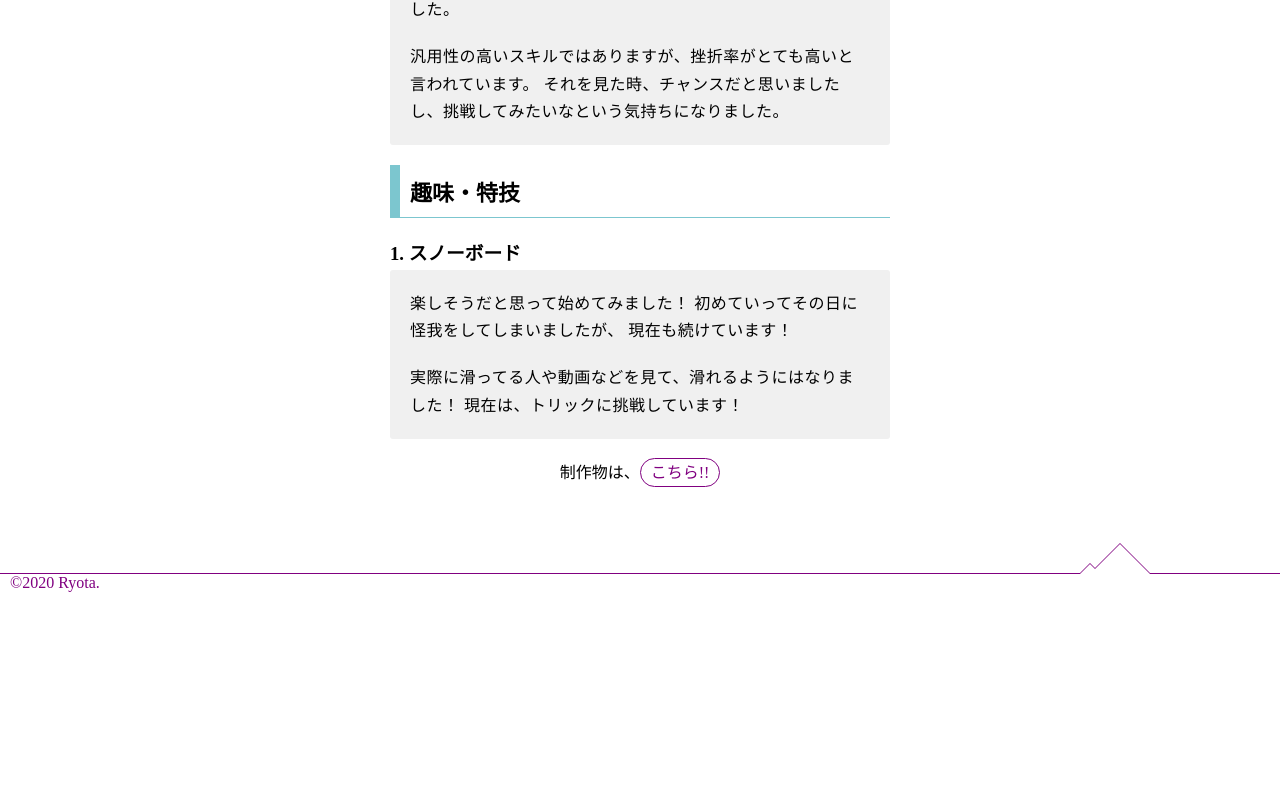
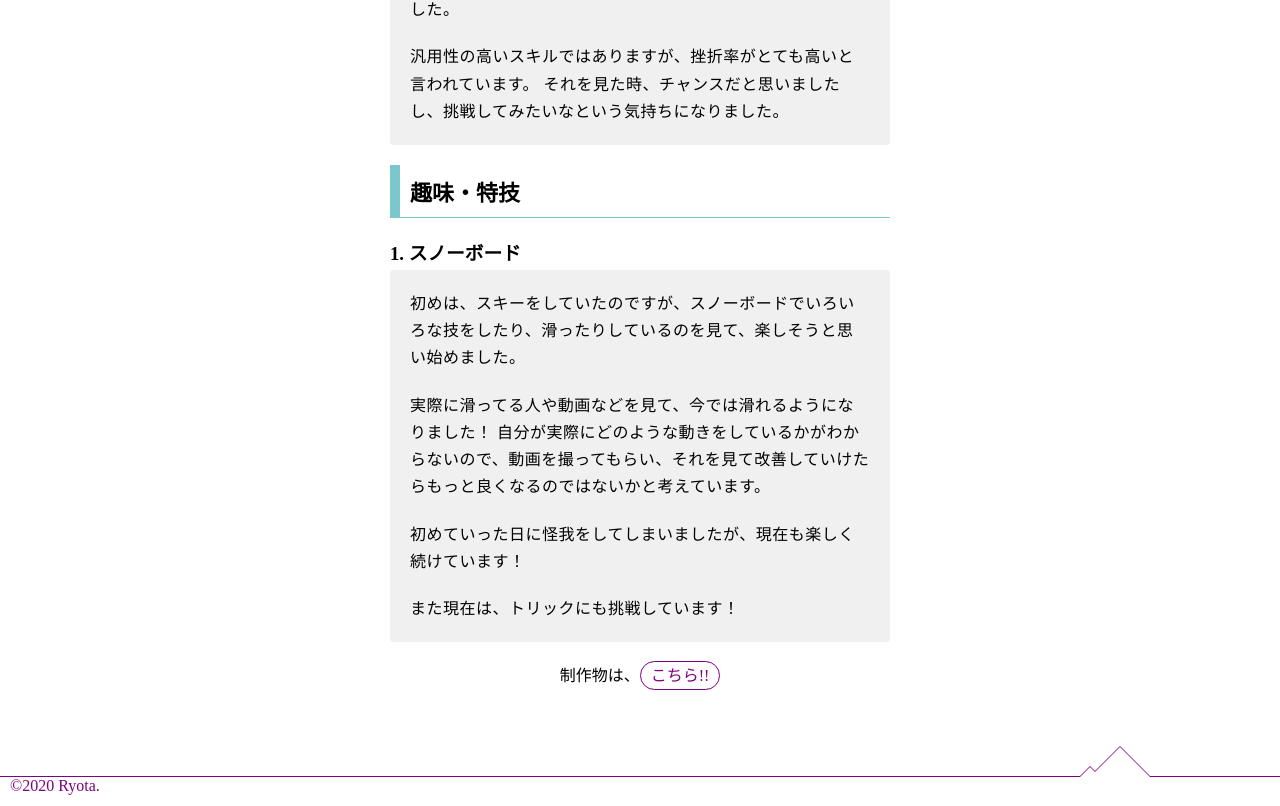
Before and after one commit to ryota-sb/ryota-site, a Vue app: page /about in a window 1280 px wide. Shown: the part 1349-2155 px from the top of the page. Before the commit the page ends 1952 px from the top, so only its background shows below. Built offline with nearby package versions, Linux system fonts and the light colour scheme.

Commit message:
about page 文面修正

```diff
--- a/src/Views/AboutPage.vue
+++ b/src/Views/AboutPage.vue
@@ -80,13 +80,17 @@
           <h3>1. スノーボード</h3>
           <div class="text-box">
             <p>
-              楽しそうだと思って始めてみました！
-              初めていってその日に怪我をしてしまいましたが、
-              現在も続けています！
+              初めは、スキーをしていたのですが、スノーボードでいろいろな技をしたり、滑ったりしているのを見て、楽しそうと思い始めました。
             </p>
             <p>
-              実際に滑ってる人や動画などを見て、滑れるようにはなりました！
-              現在は、トリックに挑戦しています！
+              実際に滑ってる人や動画などを見て、今では滑れるようになりました！
+              自分が実際にどのような動きをしているかがわからないので、動画を撮ってもらい、それを見て改善していけたらもっと良くなるのではないかと考えています。
+            </p>
+            <p>
+              初めていった日に怪我をしてしまいましたが、現在も楽しく続けています！
+            </p>
+            <p>
+              また現在は、トリックにも挑戦しています！
             </p>
           </div>
         </div>
```
